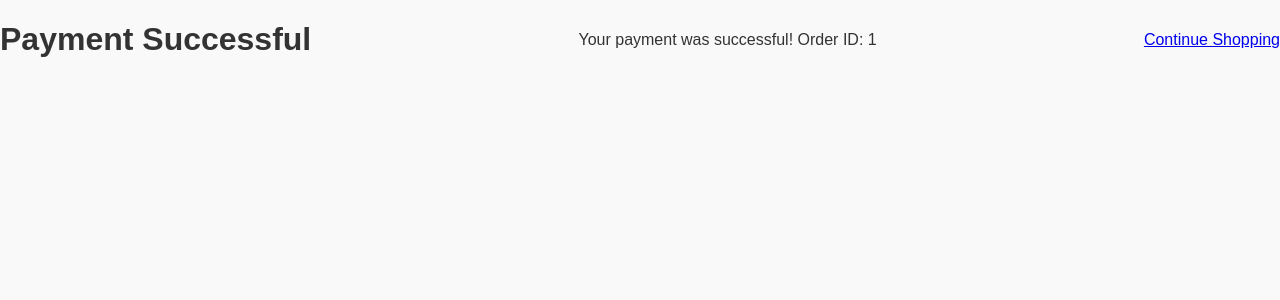
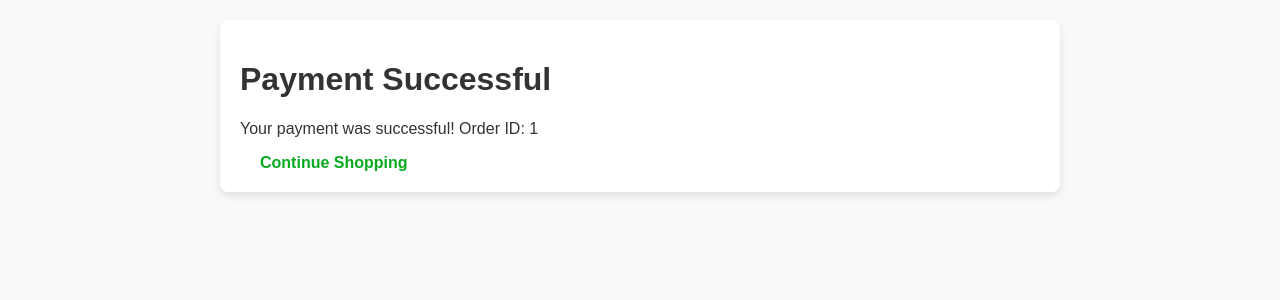
Before and after one commit to codeAKstan/Swivly, a Django app: template orders/templates/orders/payment_success.html in a window 1280 px wide. Shown: the part 98-398 px from the top of the page. Run offline with Django 5.2, Linux system fonts and the light colour scheme; the template is opened without the code that fills it: values that come from a table or form of the project are taken from there, others are empty; tables that the repository leaves empty hold one stand-in row (values such as "Sample post"); parts of the project's set-up code (start-up, migrations or seed data) failed here and were passed over.

Commit message:
Sending email successfully using celery and Rabbitmq

```diff
--- a/orders/__init__.py
+++ b/orders/__init__.py
@@ -0,0 +1 @@
+from . import tasks
--- a/orders/templates/orders/payment_success.html
+++ b/orders/templates/orders/payment_success.html
@@ -2,9 +2,21 @@
 {% load static %}
 {% block title %}Payment Successful{% endblock %}
 {% block content %}
-<div class="container">
+<div class="success-container">
     <h1>Payment Successful</h1>
     <p>Your payment was successful! Order ID: {{ order.id }}</p>
-    <a href="{% url 'registration:shop' %}" class="btn btn-primary">Continue Shopping</a>
+    <a href="{% url 'registration:shop' %}" class="btn btn-primary"
+        style="padding: 10px 20px; background-color: white; color: #08aa1e; border-radius: 5px; text-decoration: none; font-weight: bold;">Continue
+        Shopping</a>
 </div>
+<style>
+    .success-container {
+        max-width: 800px;
+        margin: 20px auto;
+        padding: 20px;
+        background: #fff;
+        border-radius: 8px;
+        box-shadow: 0 4px 8px rgba(0, 0, 0, 0.1);
+    }
+</style>
 {% endblock %}
--- a/orders/views.py
+++ b/orders/views.py
@@ -6,6 +6,7 @@ from cart.cart import Cart
 from paystackapi.paystack import Paystack
 from paystackapi.transaction import Transaction
 from decimal import Decimal
+from orders.tasks import send_order_confirmation_email, send_payment_confirmation_email
 
 paystack = Paystack(secret_key=settings.PAYSTACK_SECRET_KEY)
 
@@ -30,6 +31,8 @@ def place_order(request):
 
     # Clear the cart
     cart.clear()
+
+    send_order_confirmation_email.delay(request.user.email, order.id)
 
     # Initialize Paystack Payment
     # Convert to kobo (Paystack expects amounts in kobo)
@@ -63,6 +66,8 @@ def verify_payment(request):
         order.paid = True
         order.save()
 
+        send_payment_confirmation_email.delay(request.user.email, order.id)
+
         for item in order.items.all():
             item.product.available = False
             item.product.save()
```
Also changed, not shown: Swivly/settings.py (+7 -0 lines), orders/tasks.py (added, +18 -0 lines), Swivly/celery.py (line endings or trailing spaces).
